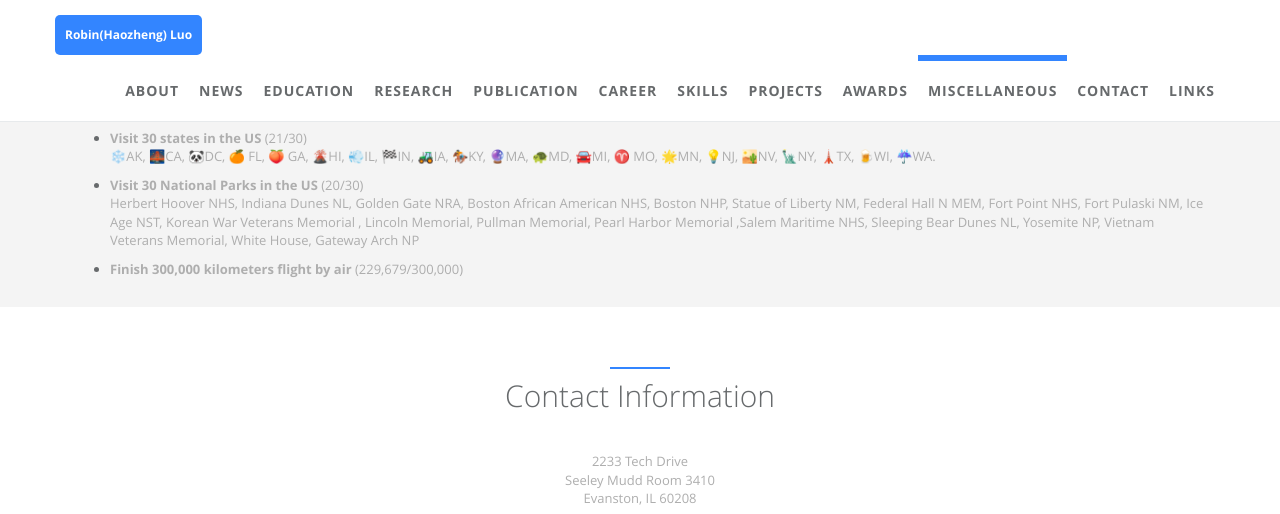
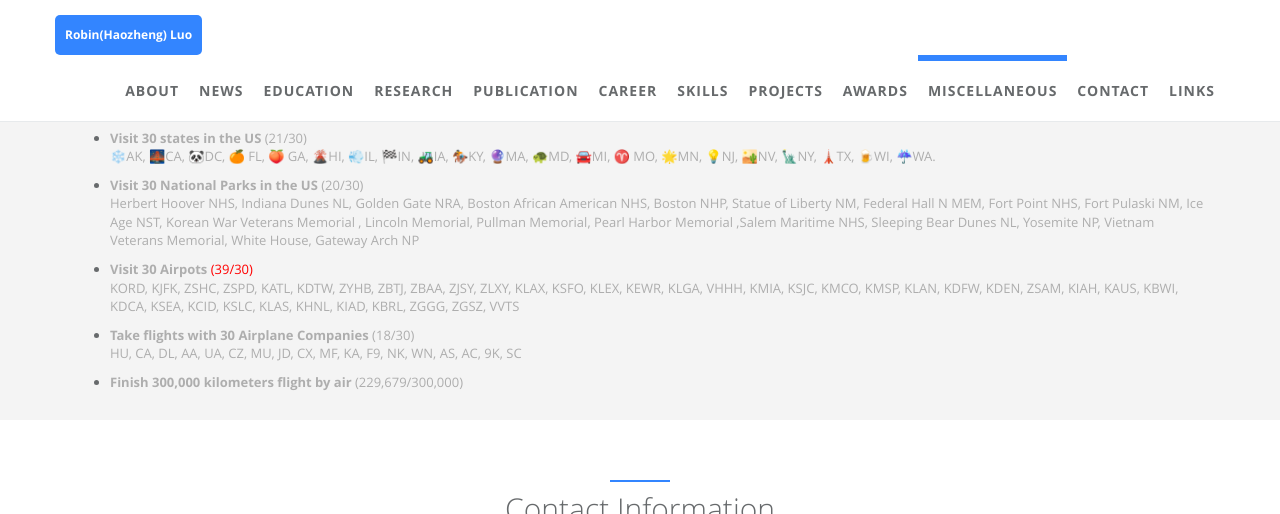
Before and after one commit to robinzixuan/robin.github.io, a Jekyll site: the page built from index.html, in a window 1280 px wide and 900 px high, scrolled down 10019 px, cut to the strip 0-514 px from the top of the window. Built offline with Jekyll 4.4.1, drawn with Linux system fonts in a browser that asks for light colours.

Commit message:
Update miscellaneous.html

```diff
--- a/_includes/sections/miscellaneous.html
+++ b/_includes/sections/miscellaneous.html
@@ -26,6 +26,12 @@
     Ice Age NST, Korean War Veterans Memorial , Lincoln Memorial, Pullman Memorial, Pearl Harbor Memorial
 ,Salem Maritime NHS, Sleeping Bear Dunes NL, Yosemite NP, Vietnam Veterans Memorial, White House, Gateway Arch NP</p>
         </li>
+    <li><p><b>Visit 30 Airpots</b> <span style="color:red">(39/30)</span><br />
+        KORD, KJFK, ZSHC, ZSPD, KATL, KDTW, ZYHB, ZBTJ, ZBAA, ZJSY, ZLXY, KLAX, KSFO, KLEX, KEWR, KLGA, VHHH, KMIA, KSJC, KMCO, KMSP, KLAN, KDFW, KDEN, ZSAM, KIAH, KAUS, KBWI, KDCA, KSEA, KCID, KSLC, KLAS, KHNL, KIAD, KBRL, ZGGG, ZGSZ, VVTS  </p>
+        </li>
+    <li><p><b>Take flights with 30 Airplane Companies</b> (18/30)<br />
+        HU, CA, DL, AA, UA, CZ, MU, JD, CX, MF, KA, F9, NK, WN, AS, AC, 9K, SC </p>
+        </li>
     <li><p><b>Finish 300,000 kilometers flight by air</b> (229,679/300,000)</p>
     </li>
     </ul>
```
